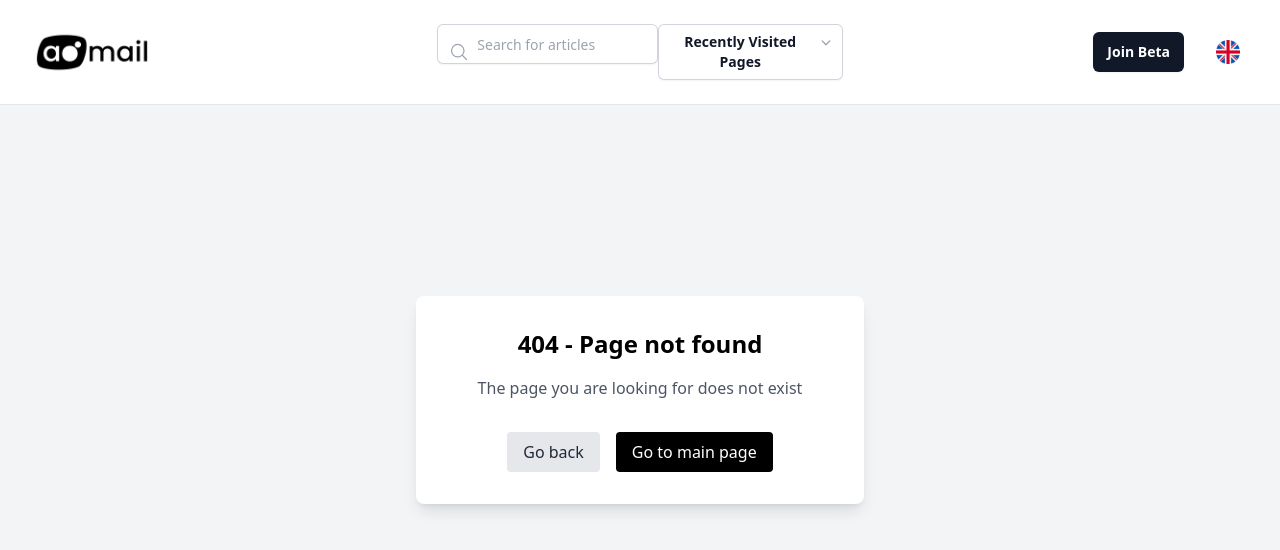
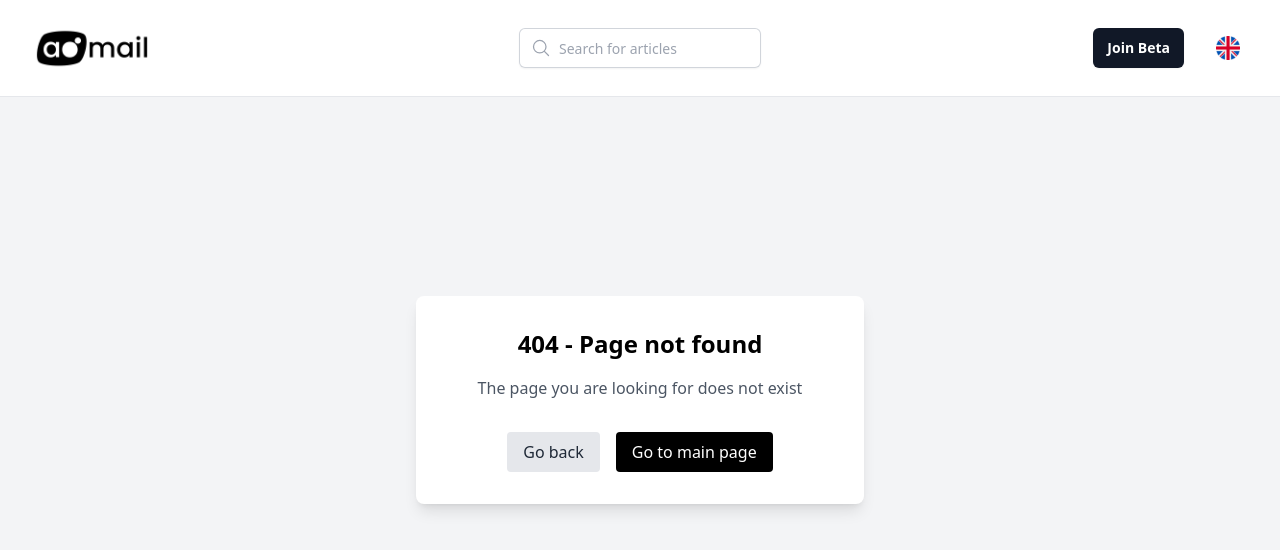
Before and after one commit to aomail-ai/aomail-info, a React (Vite) app in the folder frontend/: page /not-found in a window 1280 px wide. Shown: the top 550 px of the page. Built offline with nearby package versions, Linux system fonts and the light colour scheme.

Commit message:
🪄 add: article data fetching if not in store

```diff
--- a/frontend/src/global/components/Header.tsx
+++ b/frontend/src/global/components/Header.tsx
@@ -3,7 +3,6 @@ import { useTranslation } from "react-i18next";
 import LanguageSelectionModal from "./LanguageSelectionModal";
 import { AOMAIL_APP_URL } from "../constants.ts";
 import SearchBar from "./SearchBar.tsx";
-import RecentlyVisitedPageMenu from "./RecentlyVisitedPageMenu.tsx";
 
 
 const allowedLanguages = ["fr", "en"];
@@ -70,7 +69,6 @@ const Header = () => {
                 {/* Desktop Menu */}
                 <div className={`hidden ${!isMobile ? "lg:flex" : "lg:hidden"} lg:flex-1 lg:justify-center`}>
                     <SearchBar />
-                    <RecentlyVisitedPageMenu />
                 </div>
 
                 <div
@@ -134,7 +132,6 @@ const Header = () => {
                                 {t("landingPage.constants.sections.home")}
                             </a>
                             <SearchBar />
-                            <RecentlyVisitedPageMenu />
                         </div>
                         <div className="space-y-2">
                             <a
--- a/frontend/src/global/components/RecentlyVisitedPageMenu.tsx
+++ /dev/null
@@ -1,93 +0,0 @@
-import { useEffect, useRef, useState } from "react";
-import { loadRecentlyViewedArticles } from "../redux/localStorage.ts";
-import { setRecentlyViewedArticles } from "../redux/articles/actions.ts";
-import { useAppDispatch } from "../redux/hooks.ts";
-import { Link } from "lucide-react";
-
-const RecentlyVisitedPageMenu = () => {
-    const dispatch = useAppDispatch();
-    const [isOpen, setIsOpen] = useState(false);
-    const menuRef = useRef<HTMLDivElement | null>(null);
-
-    const [recentlyVisited, setRecentlyVisited] = useState([]);
-
-    useEffect(() => {
-        const recentlyVisited = loadRecentlyViewedArticles();
-        setRecentlyVisited(recentlyVisited);
-        dispatch(setRecentlyViewedArticles(recentlyVisited));
-    }, [dispatch]);
-
-    const toggleMenu = () => setIsOpen(!isOpen);
-
-    useEffect(() => {
-        const handleClickOutside = (event: MouseEvent) => {
-            if (menuRef.current) {
-                setIsOpen(false);
-            }
-        };
-        document.addEventListener("mousedown", handleClickOutside);
-        return () => {
-            document.removeEventListener("mousedown", handleClickOutside);
-        };
-    }, []);
-
-    return (
-        <div className="relative inline-block text-left" ref={menuRef}>
-            <button
-                onClick={toggleMenu}
-                type="button"
-                className="inline-flex w-full justify-center gap-x-1.5 rounded-md bg-white px-3 py-2 text-sm font-semibold text-gray-900 shadow-sm ring-1 ring-inset ring-gray-300 hover:bg-gray-50"
-                id="menu-button"
-                aria-expanded={isOpen}
-                aria-haspopup="true"
-            >
-                Recently Visited Pages
-                <svg
-                    className="-mr-1 h-5 w-5 text-gray-400"
-                    viewBox="0 0 20 20"
-                    fill="currentColor"
-                    aria-hidden="true"
-                >
-                    <path
-                        fillRule="evenodd"
-                        d="M5.22 8.22a.75.75 0 0 1 1.06 0L10 11.94l3.72-3.72a.75.75 0 1 1 1.06 1.06l-4.25 4.25a.75.75 0 0 1-1.06 0L5.22 9.28a.75.75 0 0 1 0-1.06Z"
-                        clipRule="evenodd"
-                    />
-                </svg>
-            </button>
-
-            {/* Dropdown menu */}
-            {isOpen && (
-                <div
-                    className="absolute right-0 z-10 mt-2 w-56 origin-top-right rounded-md bg-white shadow-lg ring-1 ring-black/5 focus:outline-none"
-                    role="menu"
-                    aria-orientation="vertical"
-                    aria-labelledby="menu-button"
-                    tabIndex={-1}
-                >
-                    <div className="py-1" role="none">
-                        {recentlyVisited.length > 0 ? (
-                            recentlyVisited.map((article) => (
-                                <Link
-                                    key={article.id}
-                                    to={`/articles/${article.id}`}
-                                    className="block px-4 py-2 text-sm text-gray-700 hover:bg-gray-100"
-                                    role="menuitem"
-                                    tabIndex={-1}
-                                >
-                                    {article.title}
-                                </Link>
-                            ))
-                        ) : (
-                            <span className="block px-4 py-2 text-sm text-gray-700">
-                                No recently visited articles.
-                            </span>
-                        )}
-                    </div>
-                </div>
-            )}
-        </div>
-    );
-};
-
-export default RecentlyVisitedPageMenu;
--- a/frontend/src/global/fetchData.ts
+++ b/frontend/src/global/fetchData.ts
@@ -36,7 +36,7 @@ export async function getData(path: string, headers?: Record<string, string>): P
 }
 
 
-export async function postData(path: string, body: Record<string, never>): Promise<FetchDataResult> {
+export async function postData(path: string, body: Record<string, any>): Promise<FetchDataResult> {
     const requestOptions = {
         method: "POST",
         headers: {
--- a/frontend/src/global/redux/articles/reducer.ts
+++ b/frontend/src/global/redux/articles/reducer.ts
@@ -3,13 +3,13 @@ import { Article } from "../../types.ts";
 
 interface ArticlesState {
     ids: string[];
-    articles: Record<string, Article>;
+    articles: Article[];
     recentlyViewed: Article[];
 }
 
 const initialState: ArticlesState = {
     ids: [],
-    articles: {},
+    articles: [],
     recentlyViewed: []
 };
 
--- a/frontend/src/pages/Home/components/ArticleDetail.tsx
+++ b/frontend/src/pages/Home/components/ArticleDetail.tsx
@@ -1,44 +1,58 @@
 import { useNavigate, useParams } from "react-router-dom";
-import { useEffect } from "react";
-import { useAppSelector } from "../../../global/redux/hooks.ts";
-import { selectAllArticles } from "../../../global/redux/articles/selectors.ts";
+import { useEffect, useState } from "react";
+import { useAppSelector } from "../../../global/redux/hooks";
+import { selectAllArticles } from "../../../global/redux/articles/selectors";
 import DOMPurify from "dompurify";
-
+import { postData } from "../../../global/fetchData";
+import { Article } from "../../../global/types";
 
 export default function ArticleDetail() {
     const { id } = useParams();
     const navigate = useNavigate();
     const articles = useAppSelector(selectAllArticles);
-    const article = articles.find((article) => article.id === Number(id));
+    const [article, setArticle] = useState<Article | null>(null);
 
     useEffect(() => {
-        if (!article) {
-            navigate("/not-found");
-        }
-    }, [article, navigate]);
+        const fetchData = async () => {
+            try {
+                const foundArticle = articles.find((art) => art.id === Number(id));
+                if (foundArticle) {
+                    setArticle(foundArticle);
+                } else {
+                    const result = await postData("articles-data", { ids: [id] });
+                    if (result.success) {
+                        setArticle(result.data.articles[0]);
+                    } else {
+                        navigate("/not-found");
+                    }
+                }
+            } catch (error) {
+                console.error("Failed to fetch article:", error);
+                navigate("/not-found");
+            }
+        };
 
-    if (!article) return null;
+        if (id) fetchData();
+    }, [id, articles, navigate]);
 
+    if (!article) {
+        return <div>Loading...</div>;
+    }
 
     const sanitizedContent = DOMPurify.sanitize(article.content);
 
-
     const formatDate = (dateString: string) => {
         const date = new Date(dateString);
-        const timeFormat: Intl.DateTimeFormatOptions = {
+        return new Intl.DateTimeFormat("en-US", {
             year: "numeric",
             month: "short",
             day: "numeric"
-        };
-        const formatter = new Intl.DateTimeFormat("en-US", timeFormat);
-        return formatter.format(date);
+        }).format(date);
     };
-
 
     return (
         <div className="py-12">
             <article className="max-w-4xl mx-auto px-4 sm:px-6 lg:px-8">
-                {/* Image */}
                 <img
                     src={article.miniatureUrl}
                     alt={article.title}
```
